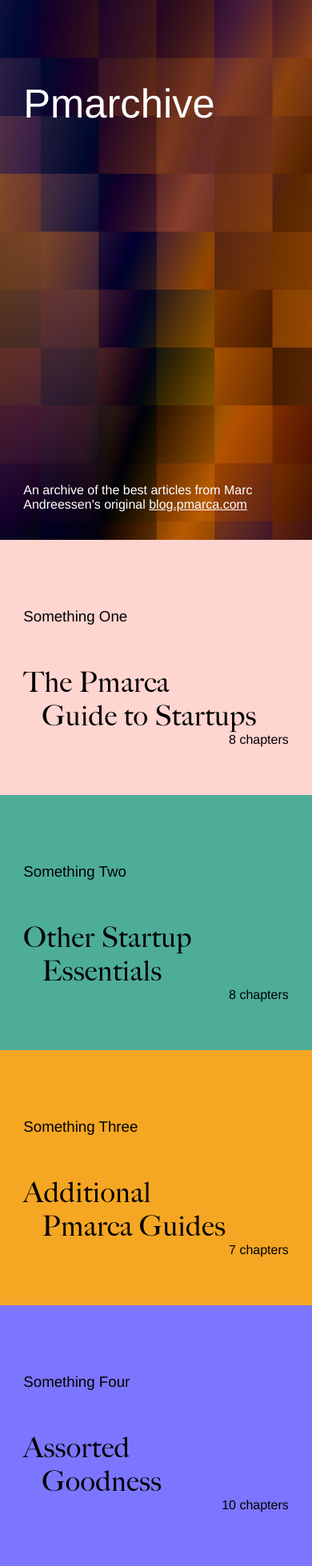
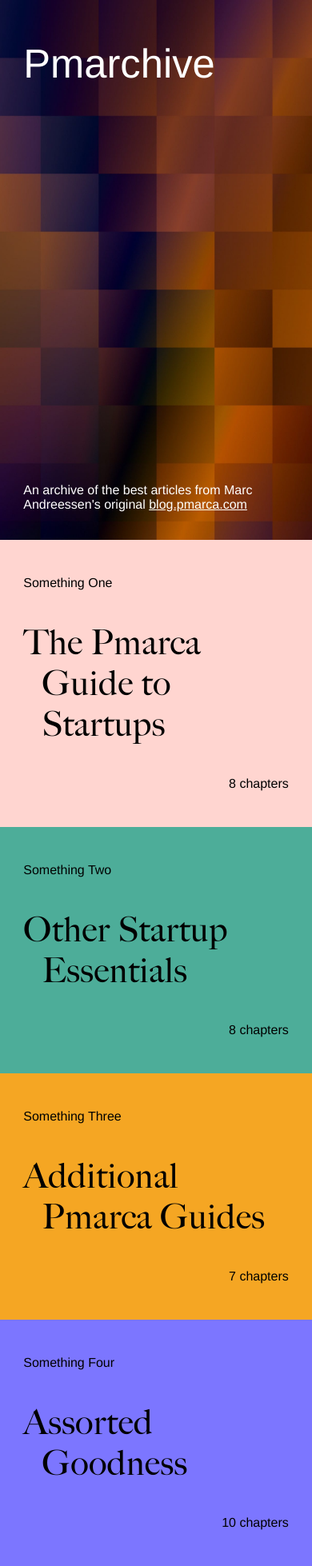
Before and after one commit to fictive-kin/pmarchive, a Flask app: page / in a window 390 px wide. Shown: the whole page at 80% size. Before the commit the page ends 1891 px from the top, so only its background shows below. Run offline with Flask 2, Linux system fonts and the light colour scheme; style sheets or scripts are compiled from the project's sources.

Commit message:
add styles for mobile and large desktops for article list on homepage ref #1

```diff
--- a/static/scss/_main.scss
+++ b/static/scss/_main.scss
@@ -40,8 +40,12 @@ a:hover {
 .is-home .hero {
     background-image: url('../img/pm-home-bg.jpg');
     color: $white;
-    padding: 100px 7.5% 35px;
+    padding: 50px 7.5% 35px;
     position: relative;
+
+    @media screen and (min-width: $tablet) {
+        padding-top: 100px;
+    }
 }
 
 .hero {
@@ -53,7 +57,11 @@ a:hover {
 }
 
 .hero__header {
-    font-size: $text-large; //spec
+    font-size: 11vw;
+
+    @media screen and (min-width: $tablet) {
+        font-size: $text-large; //spec
+    }
 }
 
 .is-home .hero__header {
@@ -91,13 +99,19 @@ a:hover {
     color: $black;
     display: block;
     font-weight: 100;
-    padding: 85px 7.5% 60px;
+    padding: 45px 7.5%;
     position: relative;
     text-decoration: none;
     width: 100%;
 
     @media screen and (min-width: $desktop) {
         min-height: 570px; //spec
+        padding: 85px 7.5% 60px;
+    }
+
+    @media screen and (min-width: 1600px) {
+        //custom media query for very large desktops
+        min-height: 705px;
     }
 }
 
@@ -144,17 +158,29 @@ a:hover {
 .article__title {
     @include serif-rom;
 
-    font-size: $text-large;
+    font-size: 11vw;
     letter-spacing: .045rem;
+    margin-bottom: 40px; //arb
+
+    @media screen and (min-width: $tablet) {
+        font-size: $text-large;
+    }
 
     @media screen and (min-width: $max-width) {
         font-size: $text-large-max;
+        margin-bottom: 0;
     }
 }
 
 .article-list__subtitle {
+    font-size: 16px;
     font-weight: 100;
-    margin-bottom: 50px;
+    margin-bottom: 40px;
+
+    @media screen and (min-width: $tablet) {
+        font-size: 21px; //spec
+        margin-bottom: 50px; //spec
+    }
 }
 
 .indent {
```
